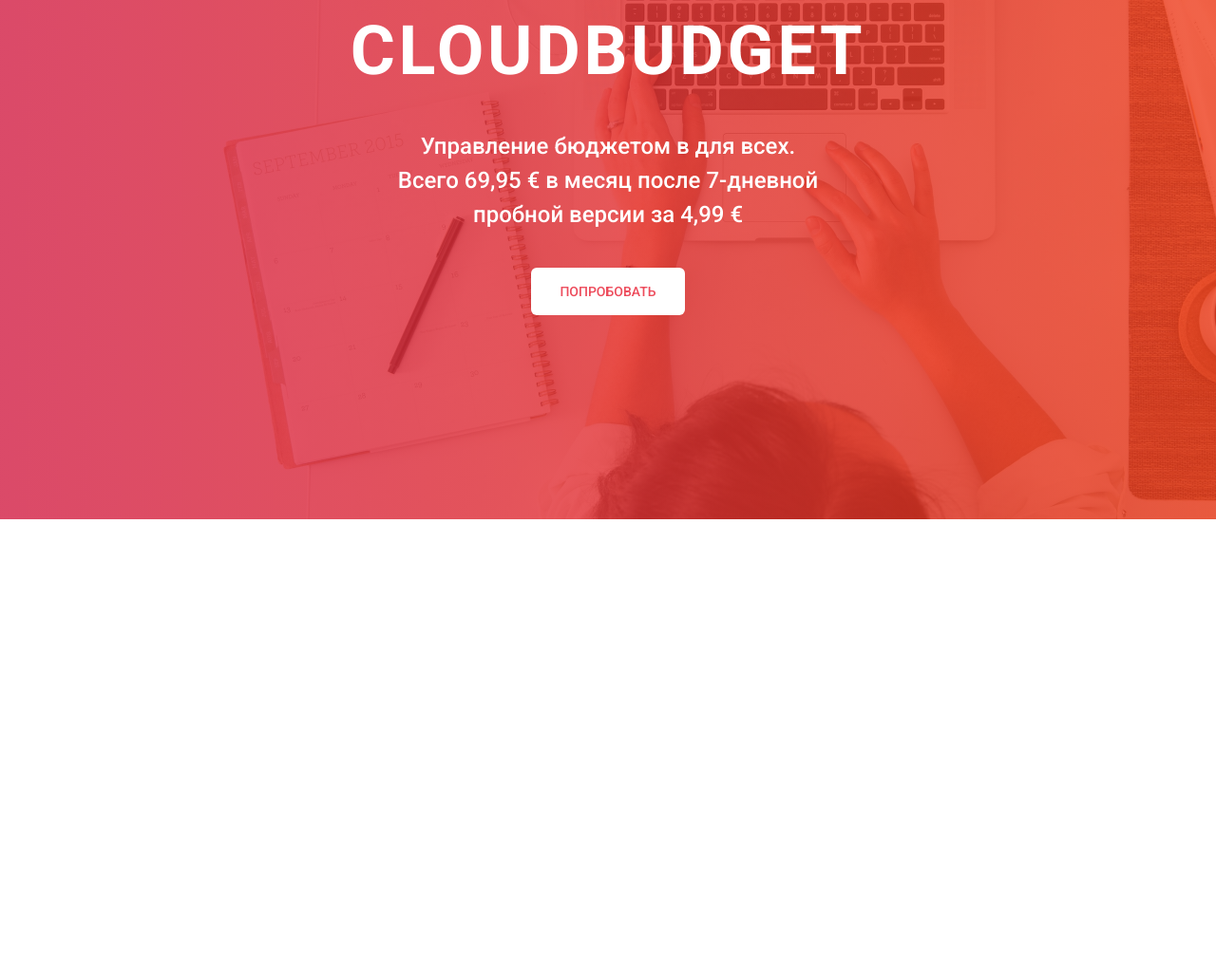
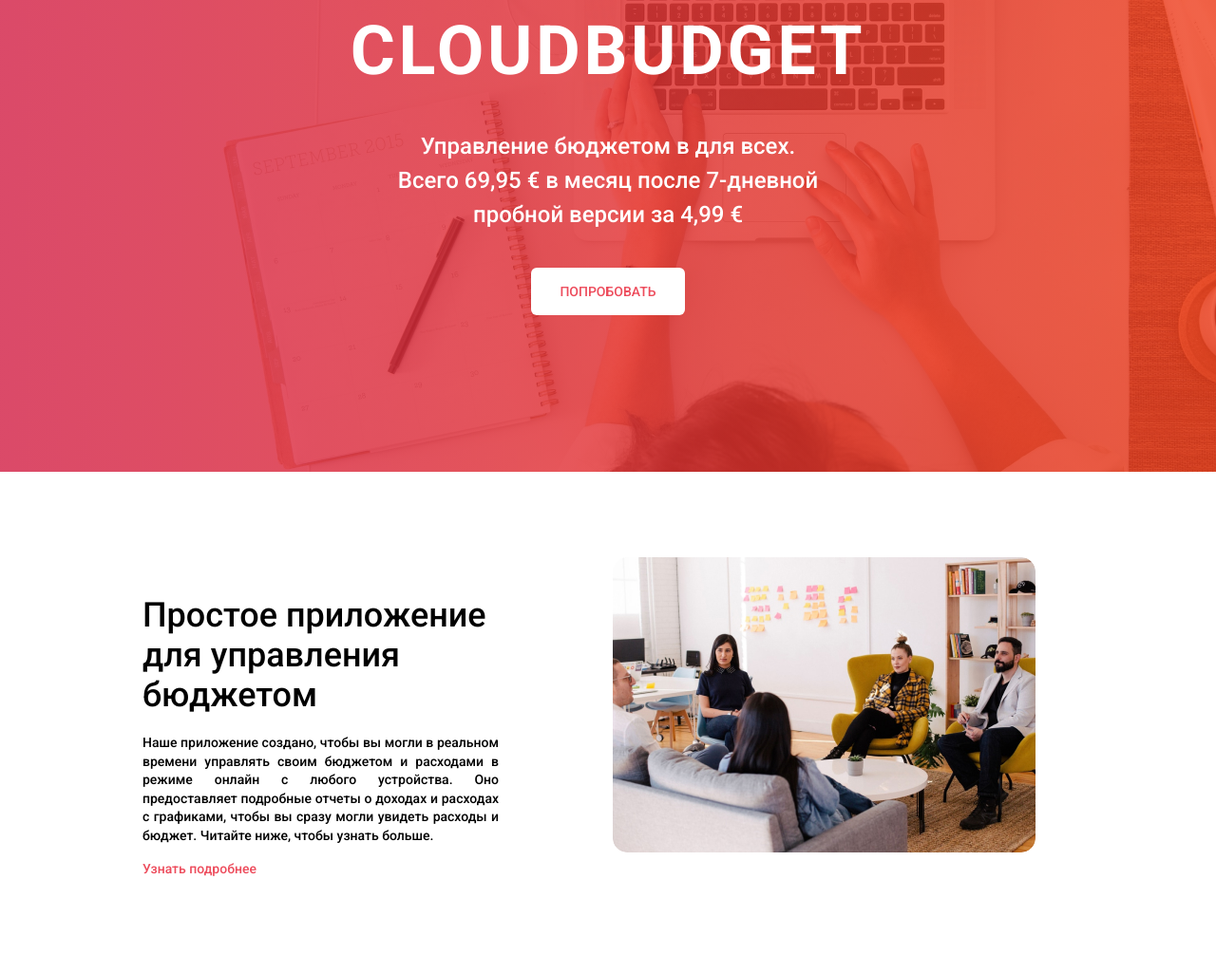
Before and after one commit to LeolazShepard/CloudBudget, a plain HTML site: page index.html in a window 1280 px wide. Shown: the part 233-1258 px from the top of the page at 95% size. Before the commit the page ends 800 px from the top, so only its background shows below. Drawn offline with Linux system fonts and the light colour scheme.

Commit message:
made some changes

```diff
--- a/css/style.css
+++ b/css/style.css
@@ -47,13 +47,13 @@ a{
 body{
     font-family: 'Roboto';}
 .top-page{
-    min-height: 780px;
+    min-height: 730px;
     width: 100%;
     background: url(../img/pageForTop.jpg), #C4C4C4;
     color: #FFFFFF;
 }
 .gradientBG{
-    min-height: 780px;
+    min-height: 730px;
     width: 100%;
     background: linear-gradient(90deg, rgba(213, 32, 71, 0.8) 0%, rgba(238, 61, 27, 0.8) 100%);
 }
@@ -142,3 +142,39 @@ text-transform: uppercase;
     background: #FFFFFF;
     border-radius: 6px;
  }
+ .main{
+    color: #000000;
+
+ }
+ .content-block{
+     display: grid;
+     grid-template-columns: 5fr 1fr;
+ }
+ .content-block-text{
+     padding: 130px 120px 100px 150px;
+ }
+ .content-block-text> h2{
+    font-family: 'Roboto';
+    font-weight: 500;
+    font-size: 36px;
+    line-height: 42px;
+    margin-bottom: 20px;
+ }
+ .content-block-text> p{
+    line-height: 140%;
+    text-align: justify;
+    margin-bottom: 15px;
+
+ }
+ .content-block-text> a{
+    line-height: 140%;
+    color: #ED4C5C;
+ }
+ .content-block-img{
+     padding: 90px 190px 90px 0;
+ }
+ .content-block-img> img{
+    width: 445px;
+    height: 311px;
+    border-radius: 15px;
+ }
--- a/index.html
+++ b/index.html
@@ -13,7 +13,7 @@
       <header>
           <div class="logo">
             <a href="#">
-              <img src="../CluoudBudget/img/icons/logoCloud.svg" alt="">
+              <img src="../CloudBudget/img/icons/logoCloud.svg" alt="">
                 <div class="logoText">
                   <span class="logoText">CloudBudget</span>
                 </div>
@@ -47,5 +47,21 @@
         </div>
     </div>
   </div>
+  <div class="main">
+    <div class="content-block">
+      <div class="content-block-text">
+          <h2>Простое приложение для управления бюджетом</h2>
+          <p>
+            Наше приложение создано, чтобы вы могли в реальном времени управлять своим бюджетом и расходами в режиме онлайн с любого устройства. Оно предоставляет подробные отчеты о доходах и расходах с графиками, чтобы вы сразу могли увидеть расходы и бюджет. Читайте ниже, чтобы узнать больше.
+          </p>
+          <a href="#">
+            Узнать подробнее
+          </a>
+      </div>
+      <div class="content-block-img">
+        <img src="../CloudBudget/img/photo with people.jpg" alt="">
+      </div>
+    </div>
+  </div>
 </body>
 </html>
```
